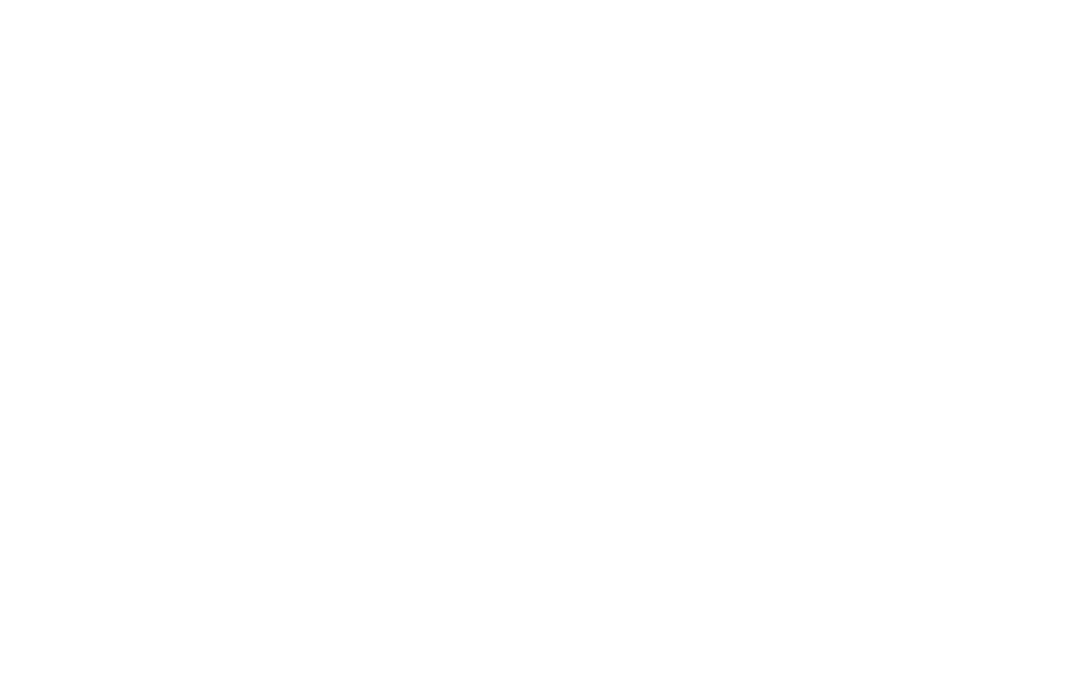
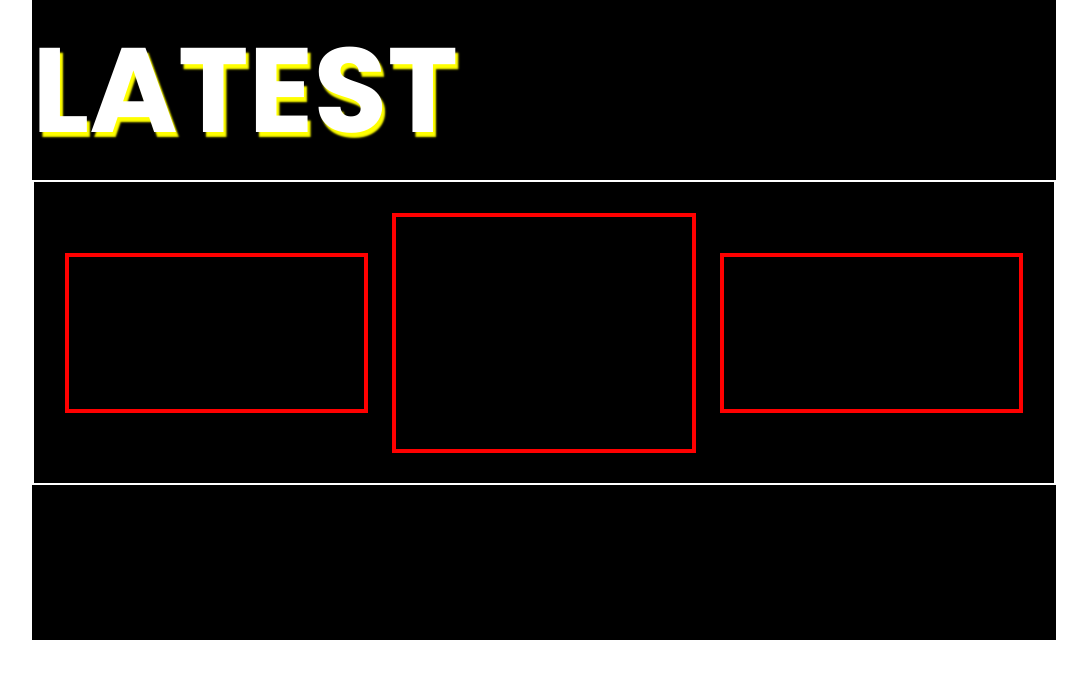
Before and after one commit to MateteGS/newOne, a website: page index.html in a window 1280 px wide. Shown: the whole page, without its empty margins (96-1183 px from the left). Drawn offline with Linux system fonts and the light colour scheme.

Commit message:
intial css code

```diff
--- a/index.html
+++ b/index.html
@@ -4,11 +4,14 @@
     <meta charset="UTF-8">
     <meta http-equiv="X-UA-Compatible" content="IE=edge">
     <meta name="viewport" content="width=device-width, initial-scale=1.0">
+    <link rel="stylesheet" href="style.css">
     <title>Let us play</title>
 </head>
 <body>
     <div id="container">
-        <header></header>
+        <header>
+            <h1>LATEST</h1>
+        </header>
 
         <div id="box">
         <div id="box1"></div>
@@ -16,7 +19,6 @@
         <div id="box3"></div>
         </div>
 
-
         <footer></footer>
     </div>
 </body>
--- /dev/null
+++ b/style.css
@@ -0,0 +1,56 @@
+@import url('https://fonts.googleapis.com/css2?family=Great+Vibes&family=Poppins:wght@400;500;600;700;800&display=swap');
+
+* {
+    padding: 0;
+    margin: 0;
+    box-sizing: border-box;
+}
+
+:root {
+    --font1: 'Great Vibes', cursive;
+    --font2: 'Poppins', sans-serif;
+    font-size: 62.5%;
+}
+
+body {
+    height: 100vh
+}
+
+#container {
+    width: 80%;
+    margin: 0 auto;
+    max-width: 1200px;
+    height: 80vh;
+    background-color: black;
+}
+
+header {
+    color: white;
+}
+h1{
+
+    font-family: var(--font2);
+    font-size: 12em;
+    text-shadow: 3px 5px 2px yellow;
+}
+
+#box {
+    border: 2px solid white;
+    display: grid;
+    gap: 24px;
+    grid-template-columns: repeat(3,1fr);
+    padding: 3%;
+    align-items: center;
+}
+#box1 {
+    border: 4px solid red;
+    height: 20vh;
+}
+#box2 {
+    border: 4px solid red;
+    height: 30vh;
+}
+#box3 {
+    border: 4px solid red;
+    height: 20vh;
+}
```
